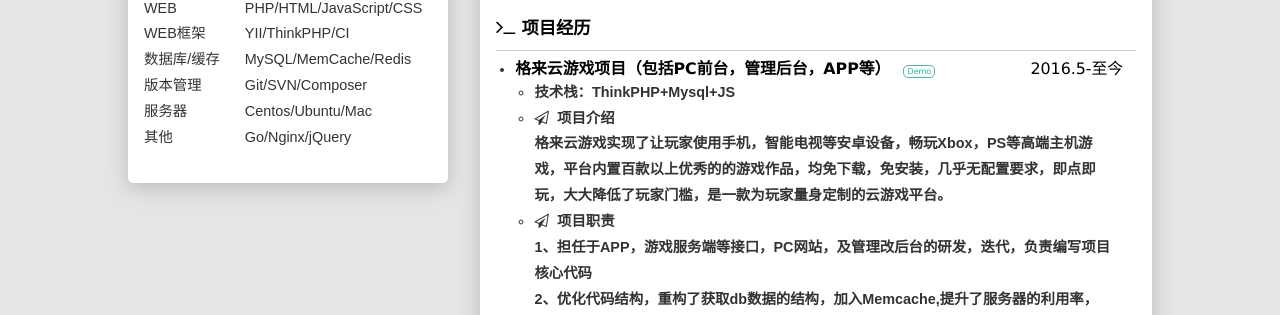
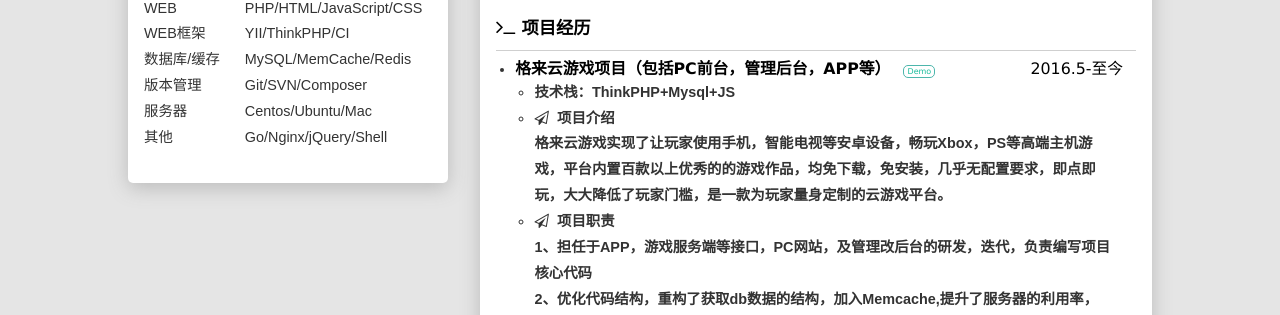
Before and after one commit to glxe/glxe.github.io, a Jekyll site: the page built from pages/about.md, in a window 1280 px wide. Shown: the part 585-900 px from the top of the page. Built offline with Jekyll 4.4.1, drawn with Linux system fonts in a browser that asks for light colours.

Commit message:
fix about

```diff
--- a/_layouts/about.html
+++ b/_layouts/about.html
@@ -94,7 +94,7 @@
                         <li><label>数据库/缓存</label><span>MySQL/MemCache/Redis</span></li>
                         <li><label>版本管理</label><span>Git/SVN/Composer</span></li>
                         <li><label>服务器</label><span>Centos/Ubuntu/Mac</span></li>
-                        <li><label>其他</label><span>Go/Nginx/jQuery</span></li>
+                        <li><label>其他</label><span>Go/Nginx/jQuery/Shell</span></li>
                     </ul>
                 </section>
 
@@ -202,7 +202,7 @@
                             <li><label>数据库/缓存</label><span>MySQL/MemCache/Redis</span></li>
                             <li><label>版本管理</label><span>Git/SVN/Composer</span></li>
                             <li><label>服务器</label><span>Centos/Ubuntu/Mac</span></li>
-                            <li><label>其他</label><span>Go/Nginx/jQuery</span></li>
+                            <li><label>其他</label><span>Go/Nginx/jQuery/Shell</span></li>
                         </ul>
                     </section>
                     </div>
```
